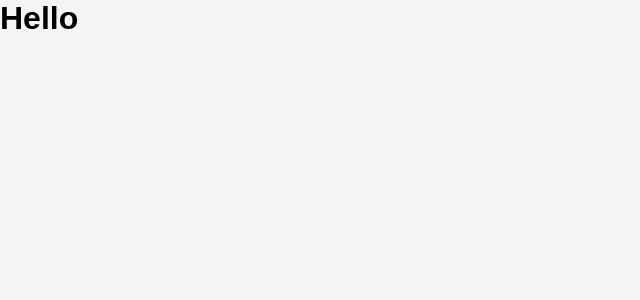
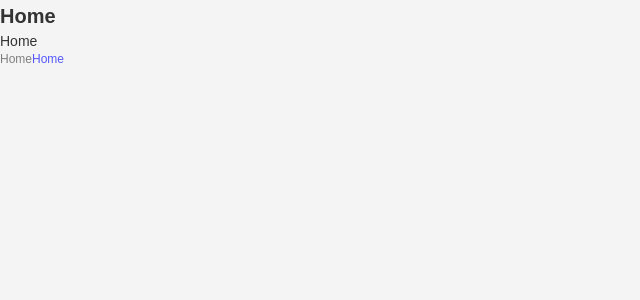
Before and after one commit to dapzer/cloud-form, a React (Vite) app: page / in a window 1280 px wide. Shown: the top 300 px of the page, without its empty margins (0-640 px from the left). Built offline with nearby package versions, Linux system fonts and the light colour scheme; a web font is replaced by a local one.

Commit message:
feat(ui): add typography

```diff
--- a/package.json
+++ b/package.json
@@ -10,6 +10,7 @@
     "preview": "vite preview"
   },
   "dependencies": {
+    "clsx": "^1.2.1",
     "prettier": "^2.8.8",
     "react": "^18.2.0",
     "react-dom": "^18.2.0",
--- /dev/null
+++ b/src/components/ui/Typography/index.tsx
@@ -0,0 +1,30 @@
+import React from "react";
+import clsx from "clsx";
+import styles from "./typography.module.scss"
+
+type PolymorphicProps<Element extends React.ElementType, Props> = Props &
+  Omit<React.ComponentProps<Element>, "as"> & {
+  as?: Element;
+};
+
+interface TypographyProps {
+  className?: string;
+  variant?: "text" | "title" | "link" | "textSmall";
+}
+
+export const Typography = <Element extends React.ElementType = React.ElementType>(props: PolymorphicProps<Element, TypographyProps>) => {
+  const { as: Component = "p", variant = "text", className, ...rest } = props
+
+  return (
+    <Component
+      className={clsx({
+        [styles.text]: variant == "text",
+        [styles.title]: variant == "title",
+        [styles.textSmall]: variant == "textSmall",
+        [styles.link]: variant == "link",
+        [className as string]: className,
+      })}
+      {...rest}
+    />
+  );
+};
--- /dev/null
+++ b/src/components/ui/Typography/typography.module.scss
@@ -0,0 +1,32 @@
+@import "@/styles/variables.scss";
+
+.title {
+  color: $c-primary;
+  font-size: $fs-heading;
+  font-weight: $fw-semibold;
+  line-height: $lh-heading;
+}
+
+.text {
+  color: $c-primary;
+  font-size: $fs-text;
+  font-weight: $fw-regular;
+  line-height: $lh-text;
+}
+
+.textSmall {
+  color: $c-black-48;
+  font-size: $fs-text-2;
+  font-weight: $fw-regular;
+  line-height: $lh-text-2;
+}
+
+
+.link {
+  color: $c-highlight;
+  font-size: $fs-text-2;
+  font-weight: $fw-regular;
+  line-height: $lh-text-2;
+  text-decoration: none;
+  cursor: pointer;
+}
--- a/src/index.tsx
+++ b/src/index.tsx
@@ -1,10 +1,15 @@
+import { Typography } from "@/components/ui/Typography";
+
 interface HomePageProps {
 }
 
 export const HomePage = (props: HomePageProps) => {
   return (
     <div>
-      <h1>Hello</h1>
+      <Typography variant="title" as={"h1"}>Home</Typography>
+      <Typography variant="text">Home</Typography>
+      <Typography variant="textSmall" as={'span'}>Home</Typography>
+      <Typography variant="link" as={'a'}>Home</Typography>
     </div>
   );
 };
--- a/src/styles/global.scss
+++ b/src/styles/global.scss
@@ -1,5 +1,7 @@
 @import url("//db.onlinewebfonts.com/c/37086b994764dba84b2ee0f1083bfeed?family=SB+Sans+Interface");
+@import "reset.scss";
 @import "variables.scss";
+
 html,
 body {
   font-family: "SB Sans Interface", sans-serif;
--- /dev/null
+++ b/src/styles/reset.scss
@@ -0,0 +1,42 @@
+html, body, div, span, applet, object, iframe,
+h1, h2, h3, h4, h5, h6, p, blockquote, pre,
+a, abbr, acronym, address, big, cite, code,
+del, dfn, em, img, ins, kbd, q, s, samp,
+small, strike, strong, sub, sup, tt, var,
+b, u, i, center,
+dl, dt, dd, ol, ul, li,
+fieldset, form, label, legend,
+table, caption, tbody, tfoot, thead, tr, th, td,
+article, aside, canvas, details, embed,
+figure, figcaption, footer, header, hgroup,
+menu, nav, output, ruby, section, summary,
+time, mark, audio, video {
+  margin: 0;
+  padding: 0;
+  border: 0;
+  font-size: 100%;
+  vertical-align: baseline;
+}
+/* HTML5 display-role reset for older browsers */
+article, aside, details, figcaption, figure,
+footer, header, hgroup, menu, nav, section {
+  display: block;
+}
+body {
+  line-height: 1;
+}
+ol, ul {
+  list-style: none;
+}
+blockquote, q {
+  quotes: none;
+}
+blockquote:before, blockquote:after,
+q:before, q:after {
+  content: '';
+  content: none;
+}
+table {
+  border-collapse: collapse;
+  border-spacing: 0;
+}
--- a/src/styles/variables.scss
+++ b/src/styles/variables.scss
@@ -9,6 +9,7 @@ $c-accent: #A6A6A6;
 $c-black-04: rgba(0, 0, 0, 0.04);
 $c-black-08: rgba(0, 0, 0, 0.08);
 $c-black-16: rgba(0, 0, 0, 0.16);
+$c-black-48: rgba(0, 0, 0, 0.48);
 
 // Font Sizes
 
@@ -25,6 +26,13 @@ $fw-medium: 500;
 $fw-semibold: 600;
 $fw-bold: 700;
 
+// Line Heights
+
+$lh-heading: 1.625em;
+$lh-text: 1.25em;
+$lh-text-2: 1em;
+
+
 // Sizes
 
 $s-indent: 24px;
```
Also changed, not shown: 1 other file (tests, documents, lock files or other folders).
